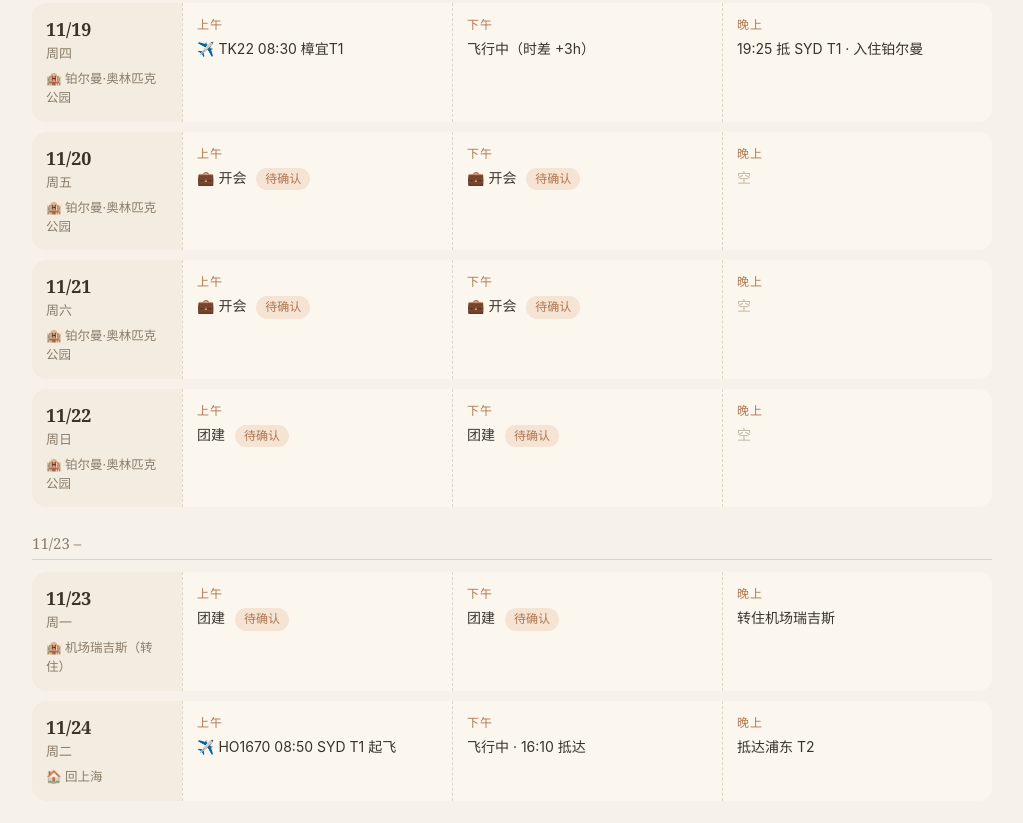
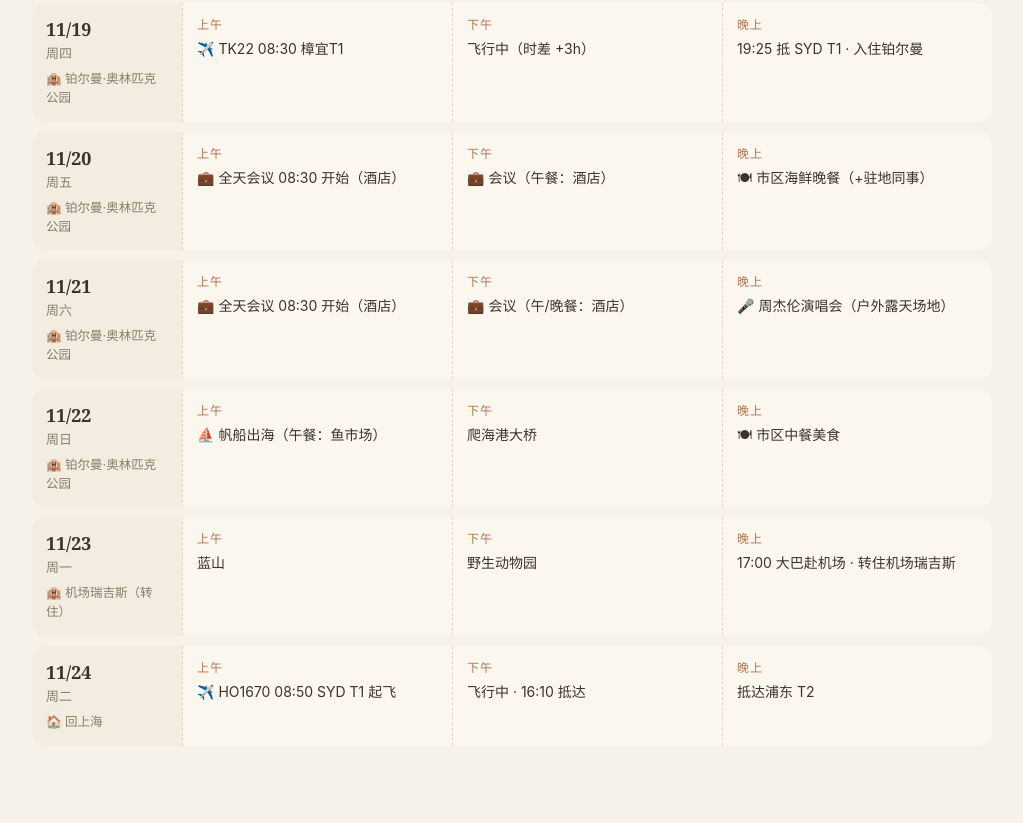
Before and after one commit to Gordon9999/misc, a plain HTML site: page syd/index.html in a window 1280 px wide. Shown: the part 613-1436 px from the top of the page, without its empty margins (128-1151 px from the left). Drawn offline with Linux system fonts and the light colour scheme.

Commit message:
Add 11/20-23 conference & teambuilding schedule (concert, sailing, bridge climb, Blue Mountains)

```diff
--- a/syd/index.html
+++ b/syd/index.html
@@ -106,43 +106,17 @@
 
     <div class="day">
       <div class="left"><div class="d">11/20</div><div class="w">周五</div><div class="h">🏨 铂尔曼·奥林匹克公园</div></div>
-      <div class="right">
-        <div class="seg"><div class="t">上午</div><div class="a">💼 开会 <span class="tag warn">待确认</span></div></div>
-        <div class="seg"><div class="t">下午</div><div class="a">💼 开会 <span class="tag warn">待确认</span></div></div>
-        <div class="seg"><div class="t">晚上</div><div class="a empty">空</div></div>
-      </div>
-    </div>
-
-    <div class="day">
+      <div class="right"><div class="seg"><div class="t">上午</div><div class="a">💼 全天会议 08:30 开始（酒店）</div></div><div class="seg"><div class="t">下午</div><div class="a">💼 会议（午餐：酒店）</div></div><div class="seg"><div class="t">晚上</div><div class="a">🍽 市区海鲜晚餐（+驻地同事）</div></div></div>
+      </div><div class="day">
       <div class="left"><div class="d">11/21</div><div class="w">周六</div><div class="h">🏨 铂尔曼·奥林匹克公园</div></div>
-      <div class="right">
-        <div class="seg"><div class="t">上午</div><div class="a">💼 开会 <span class="tag warn">待确认</span></div></div>
-        <div class="seg"><div class="t">下午</div><div class="a">💼 开会 <span class="tag warn">待确认</span></div></div>
-        <div class="seg"><div class="t">晚上</div><div class="a empty">空</div></div>
-      </div>
-    </div>
-
-    <div class="day">
+      <div class="right"><div class="seg"><div class="t">上午</div><div class="a">💼 全天会议 08:30 开始（酒店）</div></div><div class="seg"><div class="t">下午</div><div class="a">💼 会议（午/晚餐：酒店）</div></div><div class="seg"><div class="t">晚上</div><div class="a">🎤 周杰伦演唱会（户外露天场地）</div></div></div>
+      </div><div class="day">
       <div class="left"><div class="d">11/22</div><div class="w">周日</div><div class="h">🏨 铂尔曼·奥林匹克公园</div></div>
-      <div class="right">
-        <div class="seg"><div class="t">上午</div><div class="a">团建 <span class="tag warn">待确认</span></div></div>
-        <div class="seg"><div class="t">下午</div><div class="a">团建 <span class="tag warn">待确认</span></div></div>
-        <div class="seg"><div class="t">晚上</div><div class="a empty">空</div></div>
-      </div>
-    </div>
-
-    <div class="week">11/23 –</div>
-
-    <div class="day">
+      <div class="right"><div class="seg"><div class="t">上午</div><div class="a">⛵ 帆船出海（午餐：鱼市场）</div></div><div class="seg"><div class="t">下午</div><div class="a">爬海港大桥</div></div><div class="seg"><div class="t">晚上</div><div class="a">🍽 市区中餐美食</div></div></div>
+      </div><div class="day">
       <div class="left"><div class="d">11/23</div><div class="w">周一</div><div class="h">🏨 机场瑞吉斯（转住）</div></div>
-      <div class="right">
-        <div class="seg"><div class="t">上午</div><div class="a">团建 <span class="tag warn">待确认</span></div></div>
-        <div class="seg"><div class="t">下午</div><div class="a">团建 <span class="tag warn">待确认</span></div></div>
-        <div class="seg"><div class="t">晚上</div><div class="a">转住机场瑞吉斯</div></div>
-      </div>
-    </div>
-
-    <div class="day">
+      <div class="right"><div class="seg"><div class="t">上午</div><div class="a">蓝山</div></div><div class="seg"><div class="t">下午</div><div class="a">野生动物园</div></div><div class="seg"><div class="t">晚上</div><div class="a">17:00 大巴赴机场 · 转住机场瑞吉斯</div></div></div>
+      </div><div class="day">
       <div class="left"><div class="d">11/24</div><div class="w">周二</div><div class="h">🏠 回上海</div></div>
       <div class="right">
         <div class="seg"><div class="t">上午</div><div class="a">✈️ HO1670 08:50 SYD T1 起飞</div></div>
@@ -195,42 +169,35 @@
     <div class="card">
       <h3>11/20 周五 <span class="sub">悉尼 · 开会 · 🏨 铂尔曼奥林匹克公园</span></h3>
       <ul>
-        <li><span class="segname">上午</span>💼 开会（对象/地点待确认）</li>
-        <li><span class="segname">下午</span>💼 开会（对象/地点待确认）</li>
-        <li><span class="segname">晚上</span><span class="empty">空</span></li>
+        <li><span class="segname">上午</span>💼 全天会议 08:30 开始（酒店）</li>
+        <li><span class="segname">下午</span>💼 会议（午餐：酒店）</li>
+        <li><span class="segname">晚上</span>🍽 市区海鲜晚餐（+驻地同事）</li>
       </ul>
-    </div>
-
-    <div class="card">
+    </div><div class="card">
       <h3>11/21 周六 <span class="sub">悉尼 · 开会 · 🏨 铂尔曼奥林匹克公园</span></h3>
       <ul>
-        <li><span class="segname">上午</span>💼 开会（对象/地点待确认）</li>
-        <li><span class="segname">下午</span>💼 开会（对象/地点待确认）</li>
-        <li><span class="segname">晚上</span><span class="empty">空</span></li>
+        <li><span class="segname">上午</span>💼 全天会议 08:30 开始（酒店）</li>
+        <li><span class="segname">下午</span>💼 会议（午/晚餐：酒店）</li>
+        <li><span class="segname">晚上</span>🎤 周杰伦演唱会（户外露天场地）<div class="note">当天有降雨可能，最高 29°C、夜里约 19°C；雨衣组委会统一备，现场风大偏凉，务必自备防风防雨外套</div></li>
       </ul>
-    </div>
-
-    <div class="card">
+    </div><div class="card">
       <h3>11/22 周日 <span class="sub">悉尼 · 团建 · 🏨 铂尔曼奥林匹克公园</span></h3>
       <ul>
-        <li><span class="segname">上午</span>团建（安排待确认）</li>
-        <li><span class="segname">下午</span>团建（安排待确认）</li>
-        <li><span class="segname">晚上</span><span class="empty">空</span></li>
+        <li><span class="segname">上午</span>⛵ 帆船出海（午餐：鱼市场）</li>
+        <li><span class="segname">下午</span>爬海港大桥</li>
+        <li><span class="segname">晚上</span>🍽 市区中餐美食</li>
+        <li><div class="note">⛵ 帆船：海上风大、日晒强——防滑平底鞋+方便活动的衣服，防风外套、防晒；易晕船提前备药；手机装防水袋，帽子易被吹走</div></li>
+        <li><div class="note">🪜 爬桥：只能穿平底鞋；手机、包、首饰全部寄存；登桥前有酒精测试；恐高或心脏不适不建议；桥上风大、傍晚降温，里面穿长袖</div></li>
       </ul>
-    </div>
-
-    <div class="week">11/23 –</div>
-
-    <div class="card">
+    </div><div class="card">
       <h3>11/23 周一 <span class="sub">悉尼 · 团建 · 🏨 机场瑞吉斯（转住）</span></h3>
       <ul>
-        <li><span class="segname">上午</span>团建（安排待确认）</li>
-        <li><span class="segname">下午</span>团建（安排待确认）</li>
-        <li><span class="segname">晚上</span>退铂尔曼 · 转住悉尼机场瑞吉斯（Rydges Sydney Airport，8 Arrival Ct）</li>
+        <li><span class="segname">上午</span>蓝山</li>
+        <li><span class="segname">下午</span>野生动物园</li>
+        <li><span class="segname">晚上</span>17:00 集合乘大巴赴机场（统一送机）· 转住机场瑞吉斯</li>
+        <li><div class="note">晚餐到机场后自行安排；山区比市区低几度、天气变化快，防滑鞋+外套+雨具</div></li>
       </ul>
-    </div>
-
-    <div class="card">
+    </div><div class="card">
       <h3>11/24 周二 <span class="sub">悉尼 → 上海</span></h3>
       <ul>
         <li><span class="segname">上午</span>✈️ 吉祥 HO1670 · 08:50 SYD T1 → 16:10 浦东T2<div class="note">B787-9 · 前晚宿机场瑞吉斯（近 T1），早班机从容</div></li>
@@ -243,8 +210,6 @@
       <h3>待确认</h3>
       <ol>
         <li>铂尔曼订单号补录（11/19–23，4 晚）</li>
-        <li>开会对象与地点（11/20–21）</li>
-        <li>团建安排（11/22–23）</li>
         <li>澳洲签证确认有效（新加坡对华免签 30 天，无需签证）</li>
       </ol>
     </div>
```
Also changed, not shown: syd/weather-luggage-sg-syd-nov-2026.html (+9 -0 lines), 1 other file.
